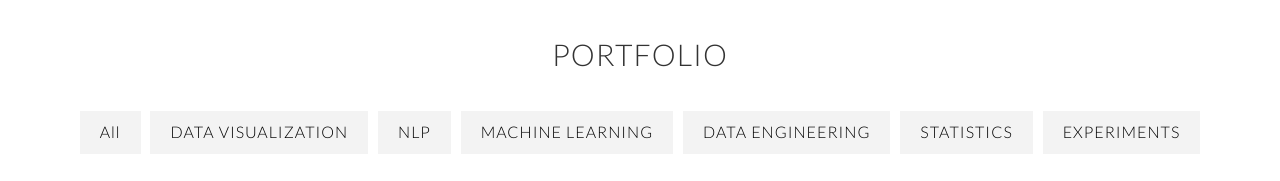
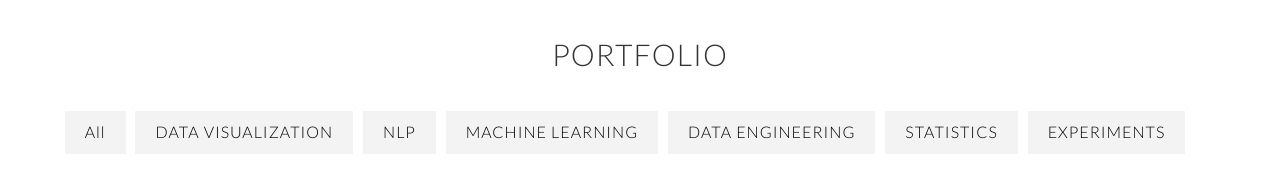
Before and after one commit to hfarb/hfarb.github.io, a plain HTML site: page index.html in a window 1280 px wide. Shown: the part 1212-1393 px from the top of the page. Drawn offline with Linux system fonts and the light colour scheme; some packages are replaced by stand-ins of ours.

Commit message:
Update style.css

```diff
--- a/css/style.css
+++ b/css/style.css
@@ -752,8 +752,8 @@ a.portfolio-btn:hover, a.portfolio-btn:active {
 
 
 .categories {
-  margin-left: -10px;
-  margin-right:-10px;
+  margin-left: -30px;
+  margin-right:0px;
   margin-top: 30px;
   margin-bottom: 30px;
 }
```
